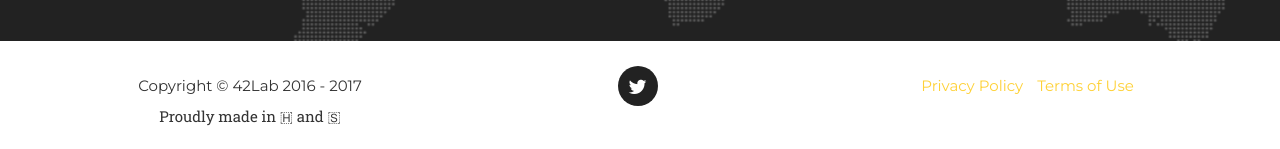
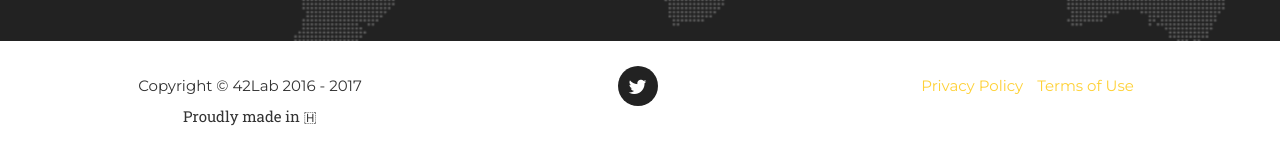
Before and after one commit to dr-data/42Lab, a Jekyll site: the page built from index.html, in a window 1280 px wide and 900 px high, scrolled down 4259 px. Shown: the part 748-897 px from the top of the window. Built offline with Jekyll 4.4.1, drawn with Linux system fonts in a browser that asks for light colours; some web fonts are replaced.

Commit message:
update form gform

```diff
--- a/_includes/footer.html
+++ b/_includes/footer.html
@@ -5,7 +5,7 @@
             <div class="row">
                 <div class="col-md-4">
                     <span class="copyright">Copyright &copy; {{ site.title }} 2016 - {{ 'now' | date: "%Y" }}</span>
-                    <BR><span class="made">Proudly made in &#x1F1ED; and &#x1F1F8; </span>
+                    <BR><span class="made">Proudly made in &#x1F1ED; </span>
                 </div>
                 <div class="col-md-4">
                     <ul class="list-inline social-buttons">
```
